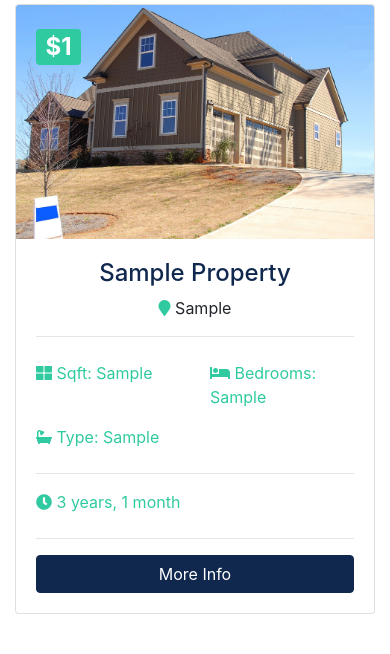
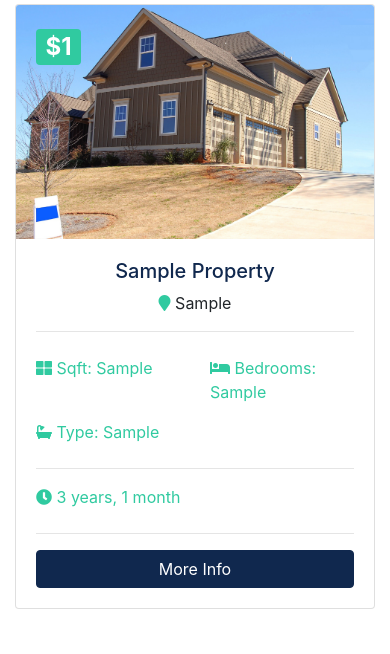
Before and after one commit to weikangg/PropertyIQ, a Django app: page / in a window 390 px wide; the page is wider, and only the part inside the window is pictured. Shown: the part 2391-3045 px from the top of that part. Run offline with Django 4.2, Linux system fonts and the light colour scheme; tables that the repository leaves empty hold one stand-in row (values such as "Sample post"); some libraries are stand-ins or nearby versions.

Commit message:
updated title of properties

```diff
--- a/templates/listings/search.html
+++ b/templates/listings/search.html
@@ -144,7 +144,7 @@
       <div class="row">
         {% if listings %}
             {% for listing in listings %}
-            <div class="col-md-6 col-lg-4 mb-4 d-flex align-items-stretch flex-grow-1 flex-flex-shrink-1">
+            <div class="col-md-6 col-lg-4 mb-4 d-flex align-items-stretch">
               <div class="card listing-preview ">
                 <img class="card-img-top" src= {% static 'img/home-4.jpg' %}
                 alt="">
--- a/templates/pages/index.html
+++ b/templates/pages/index.html
@@ -46,7 +46,7 @@
               </div>
               <div class="card-body">
                 <div class="listing-heading text-center">
-                  <h4 class="text-primary">{{listing.project_Title | title }}</h4>
+                  <h5 class="text-primary">{{listing.project_Title | title }}</h5>
                   <p>
                     <i class="fas fa-map-marker text-secondary"></i> {{listing.street | title}}
                   </p>
```
